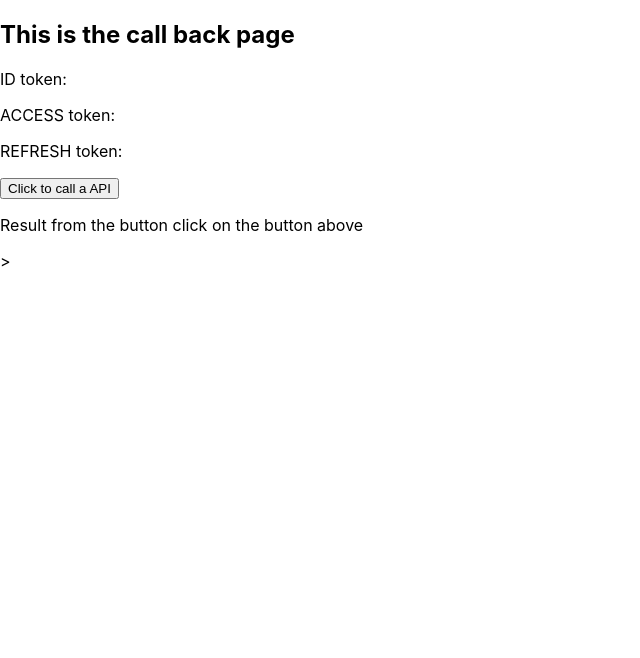
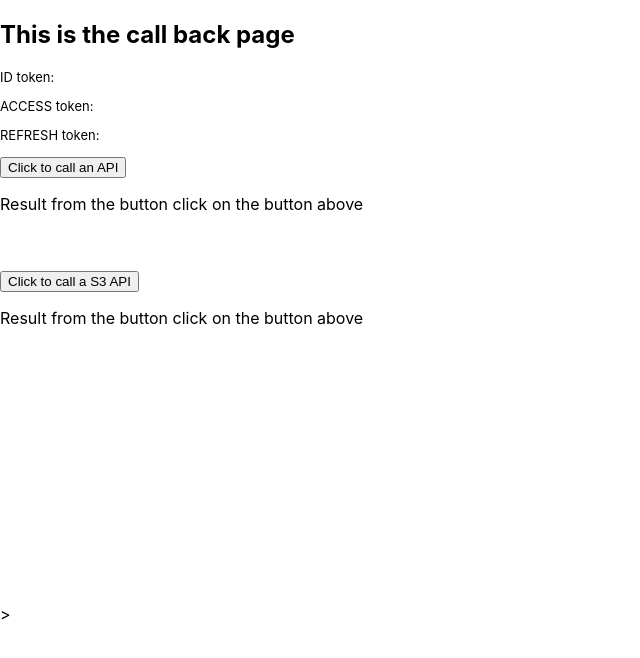
Before and after one commit to brunopenso/awscognitodemo-webapp, a React (Create React App) app: page /callback in a window 1280 px wide. Shown: the top 658 px of the page, without its empty margins (0-640 px from the left). Built offline with nearby package versions, Linux system fonts and the light colour scheme; no server answers.

Commit message:
working with s3 api call

```diff
--- a/package.json
+++ b/package.json
@@ -3,6 +3,7 @@
   "version": "0.1.0",
   "private": true,
   "dependencies": {
+    "aws-sdk": "^2.600.0",
     "axios": "^0.19.1",
     "qs": "^6.9.1",
     "query-string": "^6.9.0",
--- a/src/Callback.js
+++ b/src/Callback.js
@@ -1,19 +1,22 @@
 import React, { useState, useEffect } from 'react'
 import axios from 'axios'
 import qs from 'qs'
+import AWS from 'aws-sdk'
+import './index.css'
 
 export function Callback () {
   const [idToken, setIdToken] = useState('')
   const [accessToken, setAccessToken] = useState('')
   const [refreshToken, setRefreshToken] = useState('')
   const [apiCallBody, setApiCallBody] = useState('click on the button above')
+  const [s3CallBody, setS3CallBody] = useState('click on the button above')
   useEffect(() => {
     const params = new URLSearchParams(window.location.search)
     console.log(params.get('code'))
 
     axios({
       method: 'post',
-      url: 'https://simpletestemailonly.auth.us-east-1.amazoncognito.com/oauth2/token',
+      url: 'https://' + process.env.REACT_APP_AWS_COGNITO_URL + '/oauth2/token',
       data: qs.stringify({
         grant_type: 'authorization_code',
         client_id: process.env.REACT_APP_AWS_COGNITO_CLIENT_ID,
@@ -32,10 +35,52 @@ export function Callback () {
       .catch(err => console.log(err))
   }, [])
 
+  function callS3 () {
+    setS3CallBody('clicked - wait - getting results')
+
+    const url = 'cognito-idp.us-east-1.amazonaws.com/' + process.env.REACT_APP_AWS_USERPOOL_ID
+    const logins = {}
+    logins[url] = idToken // <- the one obtained before
+    const params = {
+      IdentityPoolId: process.env.REACT_APP_AWS_IDENTITYPOOL_ID,
+      Logins: logins
+    }
+
+    const creds = new AWS.CognitoIdentityCredentials(params)
+    AWS.config.region = 'us-east-1'
+    AWS.config.credentials = creds
+    creds.get((err) => {
+      if (!err) {
+        console.log('returned without error') // <-- this gets called!!!
+        // and the values are correctly set!
+        var accessKeyId = AWS.config.credentials.accessKeyId
+        var secretAccessKey = AWS.config.credentials.secretAccessKey
+        var sessionToken = AWS.config.credentials.sessionToken
+      } else {
+        console.log('returned with error') // <-- might get called if something is missing, anyways self-descriptive.
+        console.log(err)
+      }
+    })
+
+    const params1 = {
+      Bucket: 'simplescognitotest',
+      MaxKeys: 2
+    }
+
+    var bucket = new AWS.S3()
+    bucket.listObjectsV2(params1, (err, data) => {
+      if (!err) {
+        setS3CallBody('has ' + data.Contents.length + ' objects')
+      } else {
+        setS3CallBody('error getting content: ' + err)
+      }
+    })
+  }
+
   function callApi () {
     axios({
       method: 'get',
-      url: 'https://f0puh5ic21.execute-api.us-east-1.amazonaws.com/dev',
+      url: process.env.REACT_APP_AWS_API_GATEWAY,
       headers: {
         Authorization: idToken
       }
@@ -50,11 +95,28 @@ export function Callback () {
   return (
     <div>
       <h2>This is the call back page</h2>
-      <p>ID token: {idToken}</p>
-      <p>ACCESS token: {accessToken}</p>
-      <p>REFRESH token: {refreshToken}</p>
-      <button onClick={callApi}>Click to call a API</button>
+      <p className='token'>ID token: {idToken}</p>
+      <p className='token'>ACCESS token: {accessToken}</p>
+      <p className='token'>REFRESH token: {refreshToken}</p>
+      <button onClick={callApi}>Click to call an API</button>
       <p>Result from the button {apiCallBody}</p>
+      <br />
+      <br />
+      <button onClick={callS3}>Click to call a S3 API</button>
+      <p>Result from the button {s3CallBody}</p>
+      <br />
+      <br />
+      <br />
+      <br />
+      <br />
+      <br />
+      <br />
+      <br />
+      <br />
+      <br />
+      <br />
+      <br />
+      <br />
     </div>
   )
 }
--- a/src/index.css
+++ b/src/index.css
@@ -11,3 +11,7 @@ code {
   font-family: source-code-pro, Menlo, Monaco, Consolas, 'Courier New',
     monospace;
 }
+
+.token {
+  font-size: small;
+}
```
Also changed, not shown: 2 other files (tests, documents, lock files or other folders).
